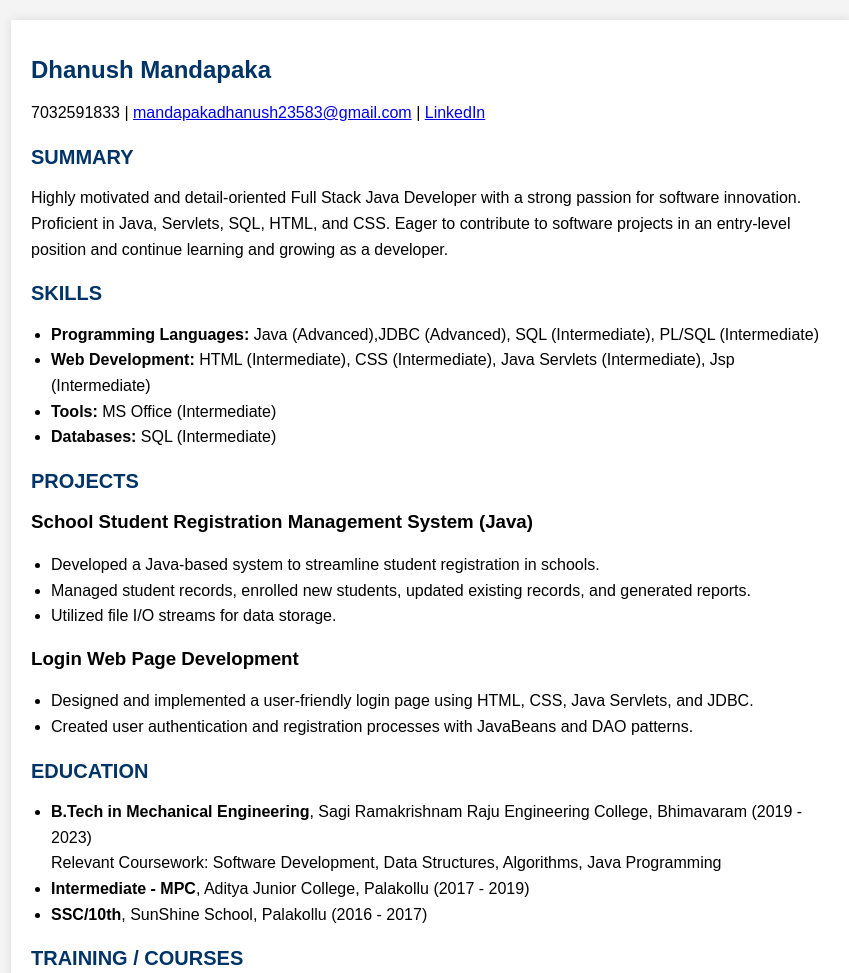
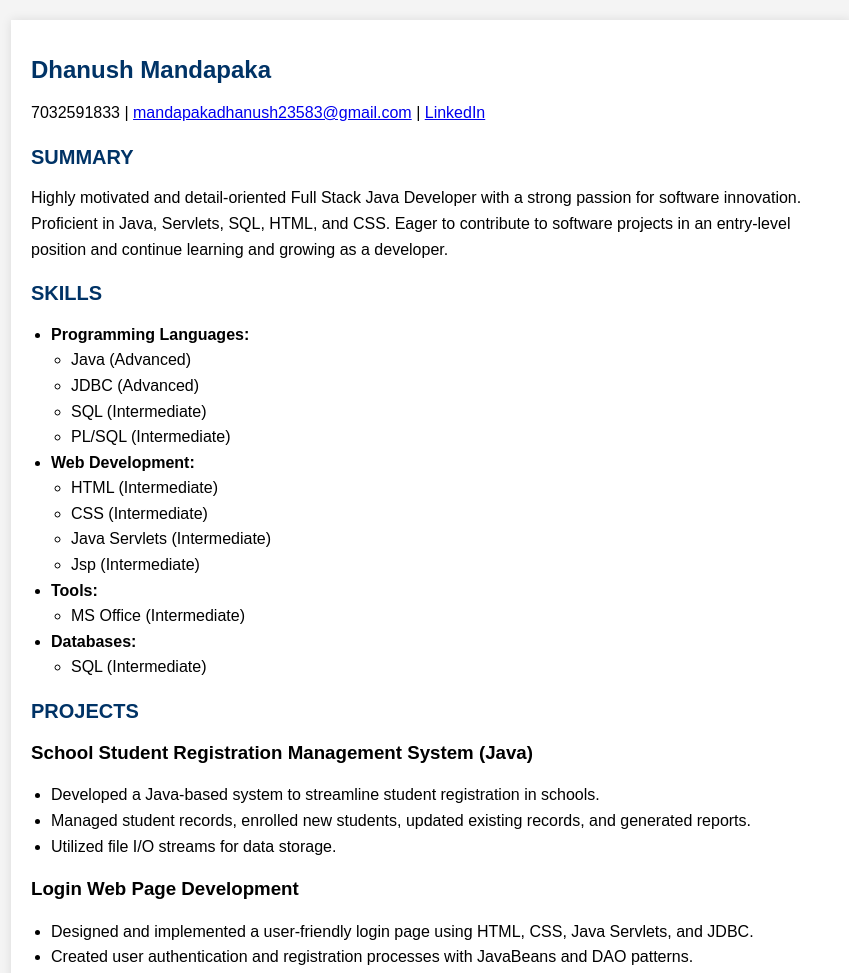
Before and after one commit to Dhanush-Mandapaka-2k1/Resume, a plain HTML site: page index.html in a window 1280 px wide. Shown: the top 973 px of the page, without its empty margins (209-1058 px from the left). Drawn offline with Linux system fonts and the light colour scheme.

Commit message:
Update index.html

```diff
--- a/index.html
+++ b/index.html
@@ -57,10 +57,10 @@
         <div class="section">
             <h2>SKILLS</h2>
             <ul>
-                <li><strong>Programming Languages:</strong> Java (Advanced),JDBC (Advanced), SQL (Intermediate), PL/SQL (Intermediate)</li>
-                <li><strong>Web Development:</strong> HTML (Intermediate), CSS (Intermediate), Java Servlets (Intermediate), Jsp (Intermediate)</li>
-                <li><strong>Tools:</strong> MS Office (Intermediate)</li>
-                <li><strong>Databases:</strong> SQL (Intermediate)</li>
+                <li><strong>Programming Languages:</strong> <ul><li>Java (Advanced)</li><li>JDBC (Advanced)</li><li>SQL (Intermediate)</li><li>PL/SQL (Intermediate)</li></ul></li>
+                <li><strong>Web Development:</strong><ul><li> HTML (Intermediate)</li><li>CSS (Intermediate)</li><li>Java Servlets (Intermediate)</li><li>Jsp (Intermediate)</li></ul></li>
+                <li><strong>Tools:</strong><ul><li> MS Office (Intermediate)</li></ul></li>
+                <li><strong>Databases:</strong><ul><li> SQL (Intermediate)</li></ul></li>
             </ul>
         </div>
 
```
